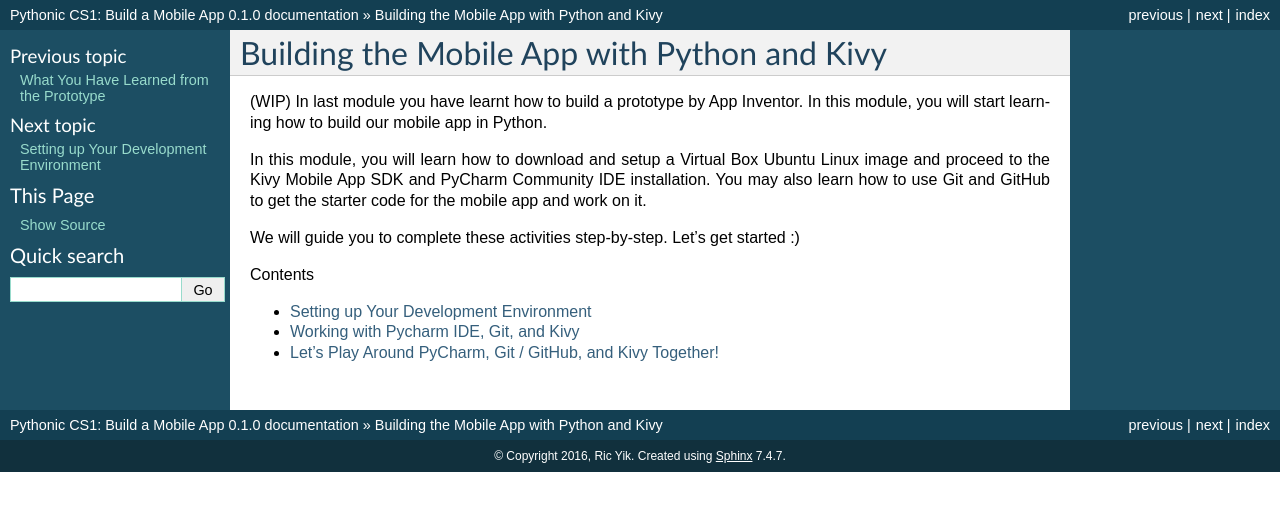
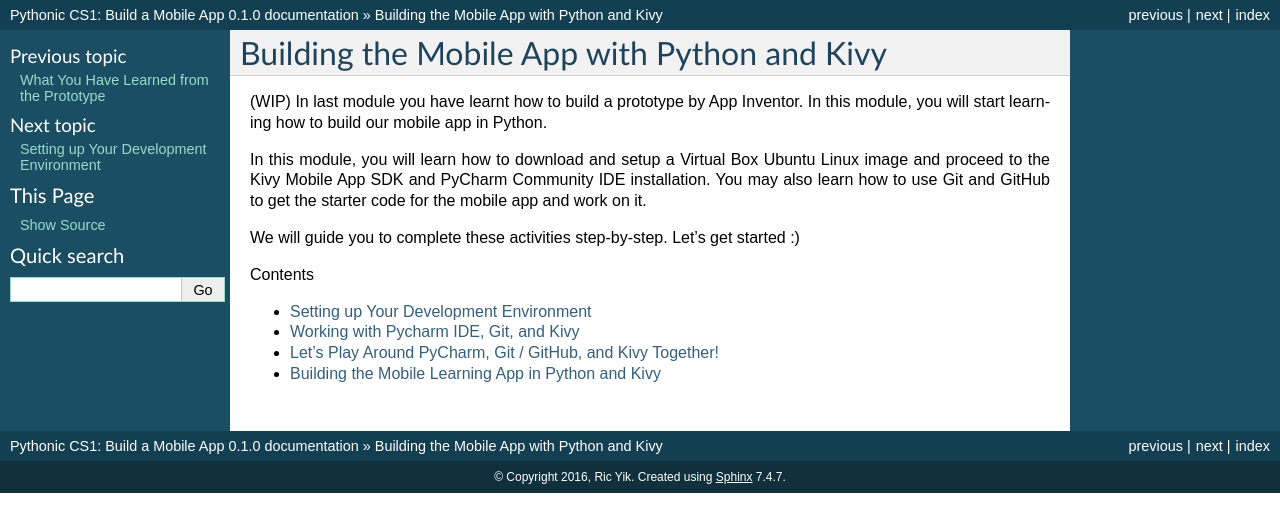
Before and after one commit to Aashritha27/mobileapp.course, a Sphinx documentation site: the page built from docs/building-mobile-app-with-python-and-kivy.rst, in a window 1280 px wide. Shown: the top 532 px of the page. Built offline with Sphinx 7.4.7, drawn with Linux system fonts in a browser that asks for light colours.

Commit message:
Add menu

```diff
--- a/docs/building-mobile-app-with-python-and-kivy.rst
+++ b/docs/building-mobile-app-with-python-and-kivy.rst
@@ -14,3 +14,4 @@ We will guide you to complete these activities step-by-step. Let's get started :
    setting-up-your-development-environment
    working-with-pycharm-ide
    lets-play-around-pycharm-git-github-and-kivy-together
+   building-the-mobile-learning-app-in-python-and-kivy
```
